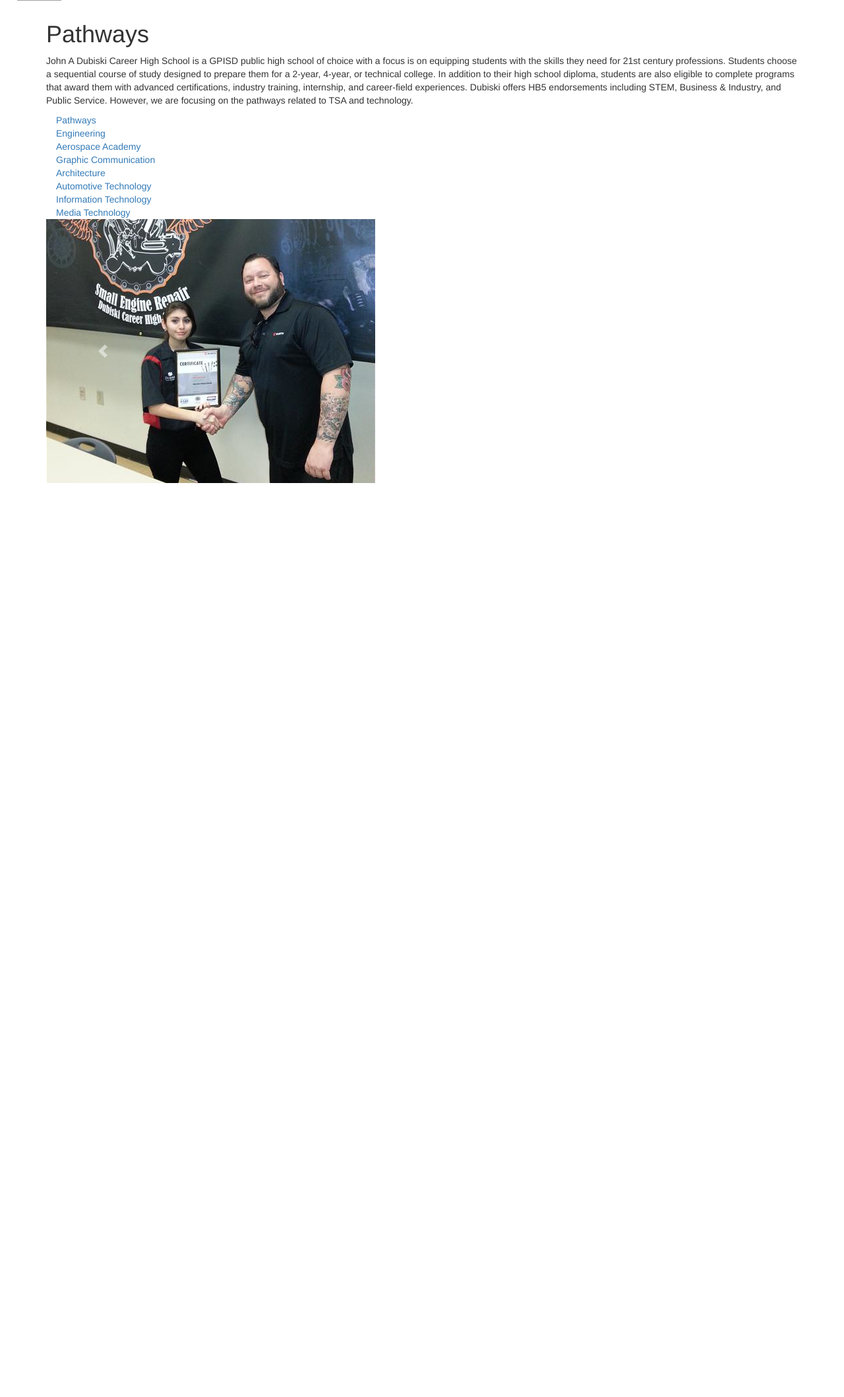
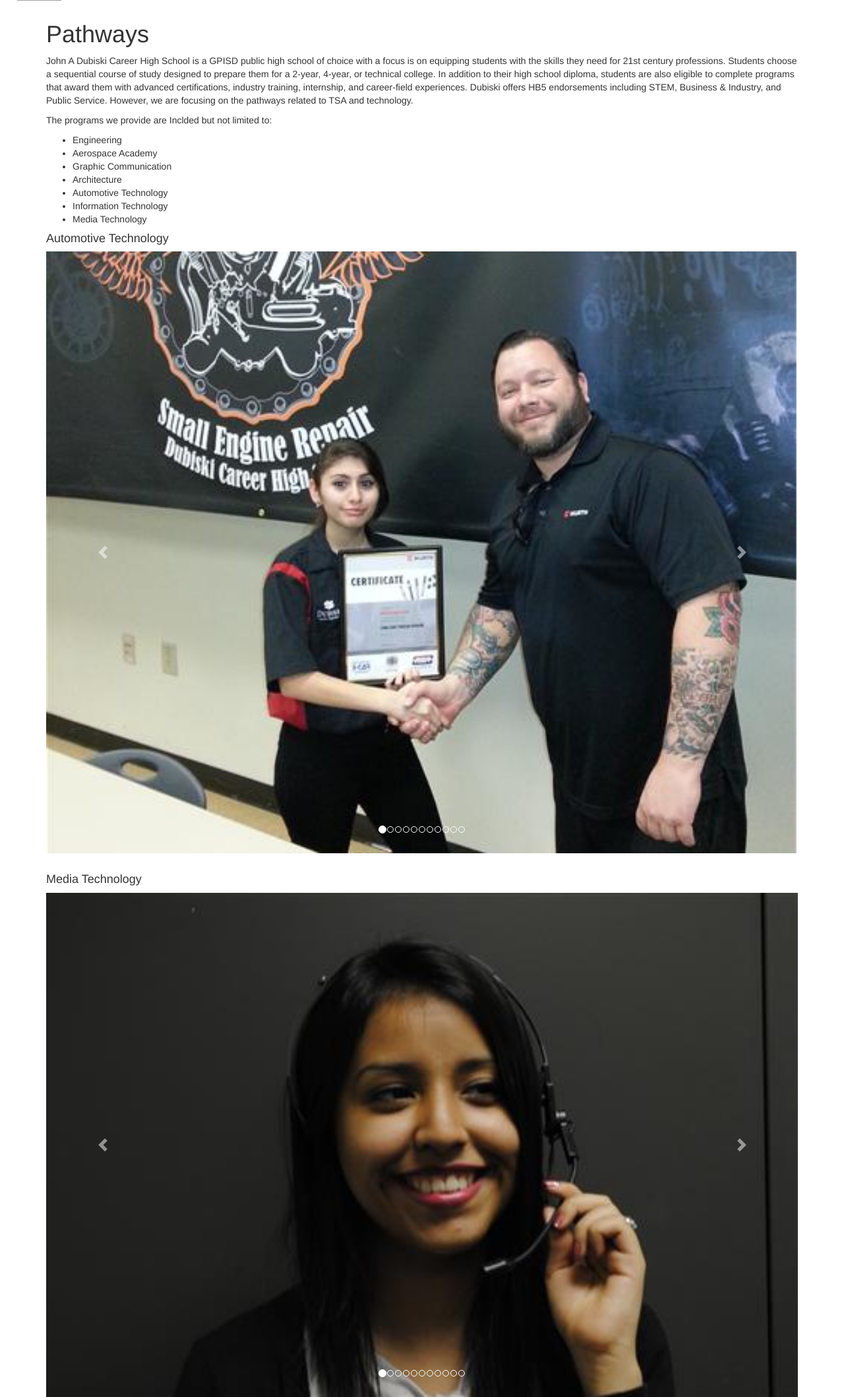
Before and after one commit to cdxker/TSAWebsite, a Flask app: page /pathways in a window 1280 px wide. Shown: the part 70-2187 px from the top of the page at 66% size. Before the commit the page ends 802 px from the top, so only its background shows below. Run offline with Flask 2, Linux system fonts and the light colour scheme; some libraries are stand-ins or nearby versions; grey boxes are pictures that could not be loaded.

Commit message:
Changed sytax in pathway info and added an extra carosel

```diff
--- a/TSA/templates/pathways.html
+++ b/TSA/templates/pathways.html
@@ -5,51 +5,82 @@
 {% endblock %}
 {% block body %}
 <div class="row">
-    <!-- The sidebar -->
+  <!-- The sidebar -->
   <div class=>
     <h1>Pathways</h1>
     <p>John A Dubiski Career High School is a GPISD public high school of choice with a focus is on equipping students
       with the skills they need for 21st century professions. Students choose a sequential course of study designed to
       prepare them for a 2-year, 4-year, or technical college. In addition to their high school diploma, students are
       also eligible to complete programs that award them with advanced certifications, industry training,
-      internship, and career-field experiences. Dubiski offers HB5 endorsements including STEM, Business & Industry, and Public Service. However, we are focusing on the pathways related to TSA and technology. </p>
-       <div class="header sidebar col-md-2 side">
-      <a class="active" href="#home">Pathways</a><br>
-      <a href="#Engineering">Engineering</a><br>
-      <a href="#Aerospace">Aerospace Academy</a><br>
-      <a href="#Graphic">Graphic Communication</a><br>
-      <a href="#Architecture">Architecture</a><br>
-      <a href="#Automotive">Automotive Technology</a><br>
-      <a href="#Information">Information Technology</a><br>
-      <a href="#Media">Media Technology</a><br>
-  </div>
-  <div id="carouselExampleIndicators" class="carousel slide" data-ride="carousel">
-    <ol class="carousel-indicators">
-        <li data-target="#carouselExampleIndicators" data-slide-to="0" class="active"></li>
+      internship, and career-field experiences. Dubiski offers HB5 endorsements including STEM, Business & Industry,
+      and Public Service. However, we are focusing on the pathways related to TSA and technology. </p>
+
+    <p> The programs we provide are Inclded but not limited to:</p>
+    <ul>
+      <li>Engineering</li>
+      <li>Aerospace Academy</li>
+      <li>Graphic Communication</li>
+      <li>Architecture</li>
+      <li>Automotive Technology</li>
+      <li>Information Technology</li>
+      <li>Media Technology</li>
+    </ul>
+    <h4>Automotive Technology</h4>
+    <div id="auto-carosel" class="carousel slide" data-ride="carousel">
+      <ol class="carousel-indicators">
+        <li data-target="#auto-carosel" data-slide-to="0" class="active"></li>
         {% for i in range(1, 11) %}
-            <li data-target="#caroselExampleIndicators", data-slide-to="{{i}}"></li>
+        <li data-target="#auto-carosel" , data-slide-to="{{i}}"></li>
         {% endfor %}
       </ol>
       <div class="carousel-inner">
         <div class="carousel-item active">
-          <img class="img-fluid d-block " src="{{url_for('static', filename='images/auto/auto1.jpg')}}" alt="First slide">
+          <img class="img-fluid w-100" src="{{url_for('static', filename='images/auto/auto1.jpg')}}" alt="First slide">
         </div>
         {%for i in range(2, 11) %}
         <div class="carousel-item">
-          <img class="img-fluid d-block " src="{{url_for('static', filename='images/auto/auto{}.jpg'.format(i))}}"
-            alt="First slide">
+          <img class="img-fluid w-100" src="{{url_for('static', filename='images/auto/auto{}.jpg'.format(i))}}" alt="First slide">
         </div>
         {% endfor %}
-        <a class="carousel-control-prev" href="#carouselExampleIndicators" role="button" data-slide="prev">
+        <a class="carousel-control-prev" href="#auto-carosel" role="button" data-slide="prev">
           <span class="carousel-control-prev-icon" aria-hidden="true"></span>
           <span class="sr-only">Previous</span>
         </a>
-        <a class="carousel-control-next" href="#carouselExampleIndicators" role="button" data-slide="next">
+        <a class="carousel-control-next" href="#auto-carosel" role="button" data-slide="next">
           <span class="carousel-control-next-icon" aria-hidden="true"></span>
           <span class="sr-only">Next</span>
         </a>
       </div>
     </div>
+    <br>
+    <h4>Media Technology</h4>
+    <div id="media-tech" class="carousel slide" data-ride="carousel">
+      <ol class="carousel-indicators">
+        <li data-target="#media-tech" data-slide-to="0" class="active"></li>
+        {% for i in range(1, 11) %}
+        <li data-target="#media-tech" , data-slide-to="{{i}}"></li>
+        {% endfor %}
+      </ol>
+      <div class="carousel-inner">
+        <div class="carousel-item active">
+          <img class="img-fluid w-100" src="{{url_for('static', filename='images/media/media1.JPG')}}" alt="First slide">
+        </div>
+        {%for i in range(2, 11) %}
+        <div class="carousel-item">
+          <img class="img-fluid w-100" src="{{url_for('static', filename='images/media/media{}.JPG'.format(i))}}" alt="First slide">
+        </div>
+        {% endfor %}
+        <a class="carousel-control-prev" href="#media-tech" role="button" data-slide="prev">
+          <span class="carousel-control-prev-icon" aria-hidden="true"></span>
+          <span class="sr-only">Previous</span>
+        </a>
+        <a class="carousel-control-next" href="#media-tech" role="button" data-slide="next">
+          <span class="carousel-control-next-icon" aria-hidden="true"></span>
+          <span class="sr-only">Next</span>
+        </a>
+      </div>
+    </div>
+
   </div>
 </div>
 {% endblock %}
```
Also changed, not shown: TSA/static/images/media/media11.JPG, TSA/static/images/media/media2.jpg.
